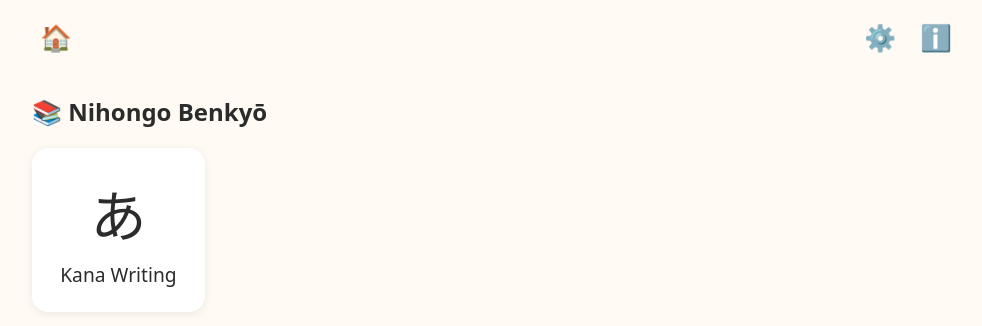
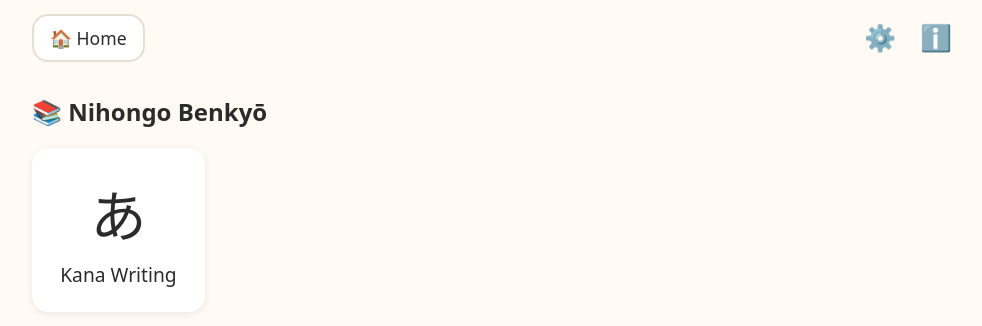
Before and after one commit to Nydan/nihongobenkyo, a Preact app: page / in a window 1280 px wide. Shown: the top 326 px of the page, without its empty margins (144-1126 px from the left). Built offline with nearby package versions, Linux system fonts and the light colour scheme.

Commit message:
feat: show the home link as a labeled button

```diff
--- a/src/shell/App.tsx
+++ b/src/shell/App.tsx
@@ -20,7 +20,7 @@ export function App({ modules }: { modules: LearningModule[] }) {
   return (
     <div class="app">
       <nav class="topbar">
-        <a href={href()} aria-label="Home">🏠</a>
+        <a class="button" href={href()}>🏠 Home</a>
         <span class="topbar-right">
           <a href={href('settings')} aria-label="Settings">⚙️</a>
           <a href={href('about')} aria-label="About">ℹ️</a>
--- a/src/shell/styles.css
+++ b/src/shell/styles.css
@@ -29,6 +29,7 @@ button, a { touch-action: manipulation; }
 .app { max-width: 960px; margin: 0 auto; padding: env(safe-area-inset-top) 16px 32px; }
 .topbar { display: flex; justify-content: space-between; align-items: center; padding: 12px 0; }
 .topbar a { font-size: 1.6rem; text-decoration: none; padding: 8px; }
+.topbar .button { font-size: 1.1rem; padding: 8px 16px; }
 .topbar-right { display: flex; gap: 8px; }
 .banner { background: var(--warn); color: #000; padding: 8px 12px; border-radius: var(--radius); margin-bottom: 12px; }
 button, .button {
```
